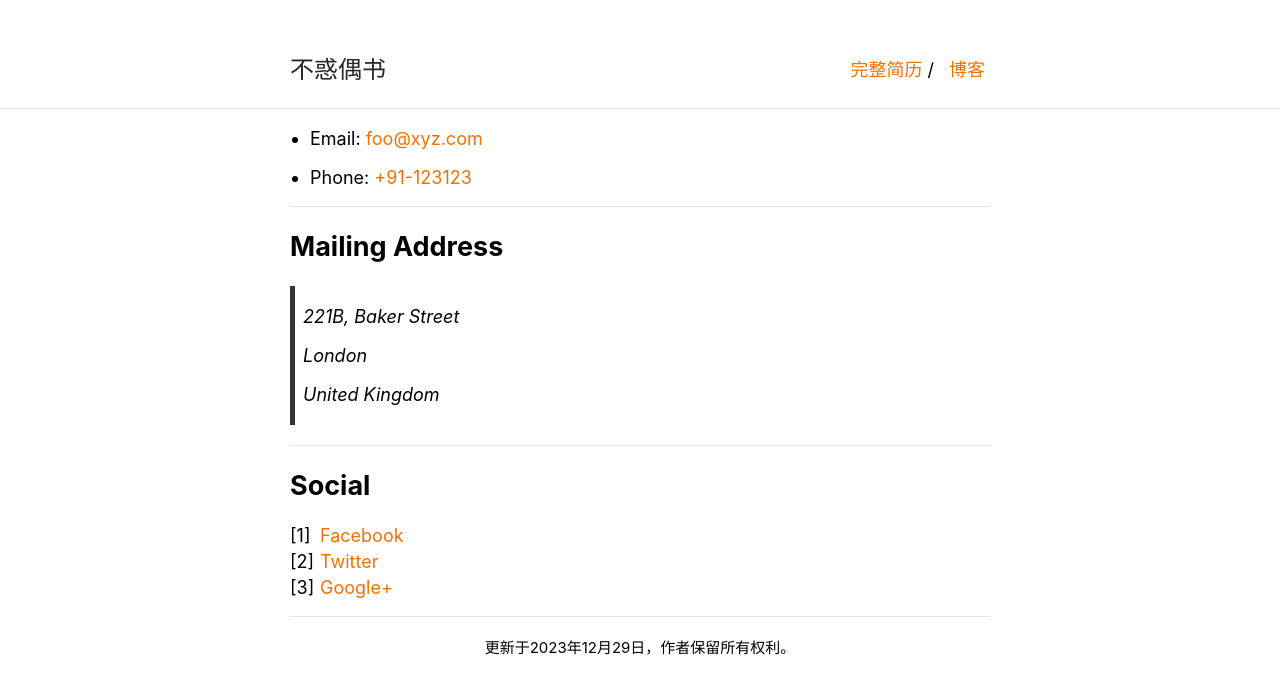
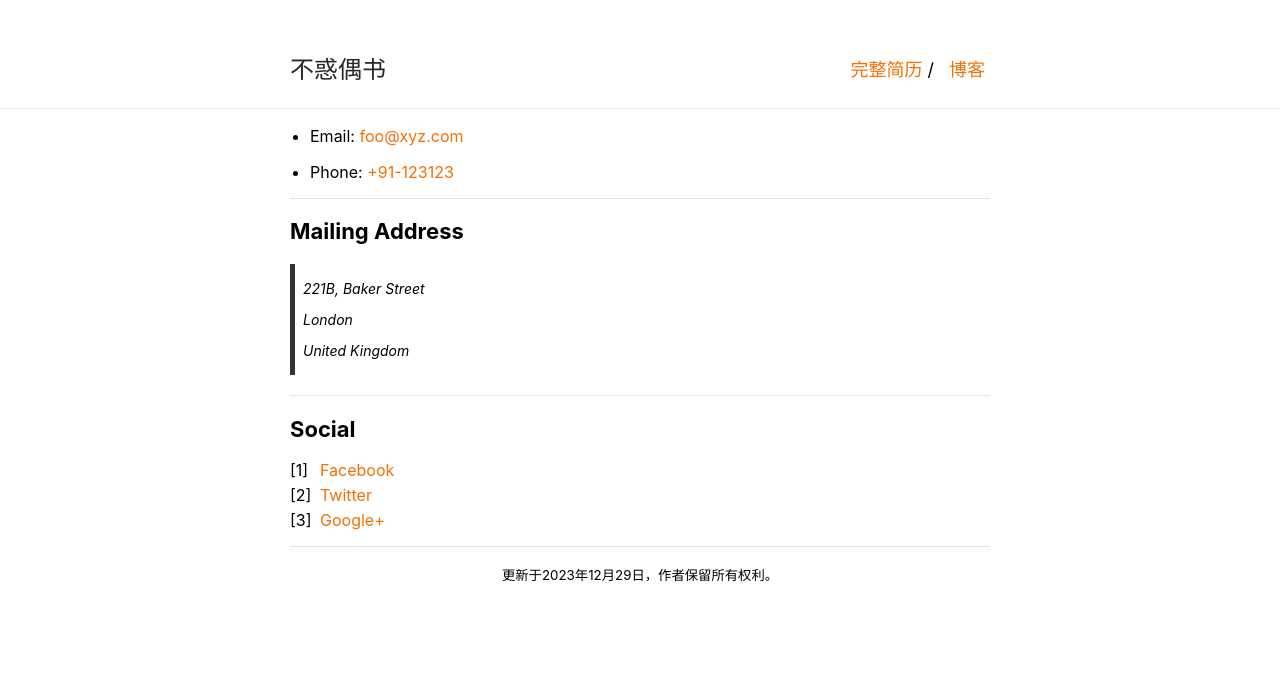
Before and after one commit to Harteyang/index, a Jekyll site: the page built from contact.md, in a window 1280 px wide. Shown: the top 694 px of the page. Built offline with Jekyll 4.4.1, drawn with Linux system fonts in a browser that asks for light colours.

Commit message:
Update typography.scss

```diff
--- a/_sass/typography.scss
+++ b/_sass/typography.scss
@@ -13,12 +13,14 @@
         list-style: none;
         margin-top: 5px;
         margin-bottom: 5px;
+        font-size: 16px;
     }
     ul > li {
         margin: 5px 0 5px 0;
+        font-size: 16px;
     }
     ul {
-        padding: 0 20px 0 20px;;
+        padding: 0 20px 0 20px;
     }
     ol {
         padding: 0 30px 0 30px;
@@ -30,12 +32,11 @@
         left: -30px;
     }
     blockquote {
-        //border: 1px solid black;
         border-left: 5px solid #333333;
         margin: 20px 0 20px 0;
         padding: 2px 8px 2px 8px;
         font-style: italic;
-        font-size: 18px; /* 调整引用字体大小 */
+        font-size: 14px;
     }
     .profile-picture {
         height: $image-size;
@@ -58,5 +59,22 @@
         text-align: center;
         width: 100%;
     }
-    font-size: 18px; /* 调整内容区域字体大小 */
+    h1 {
+        font-size: 24px;
+    }
+    h2 {
+        font-size: 22px;
+    }
+    h3 {
+        font-size: 20px;
+    }
+    h4 {
+        font-size: 18px;
+    }
+    h5 {
+        font-size: 16px;
+    }
+    h6 {
+        font-size: 14px;
+    }
 }
```
